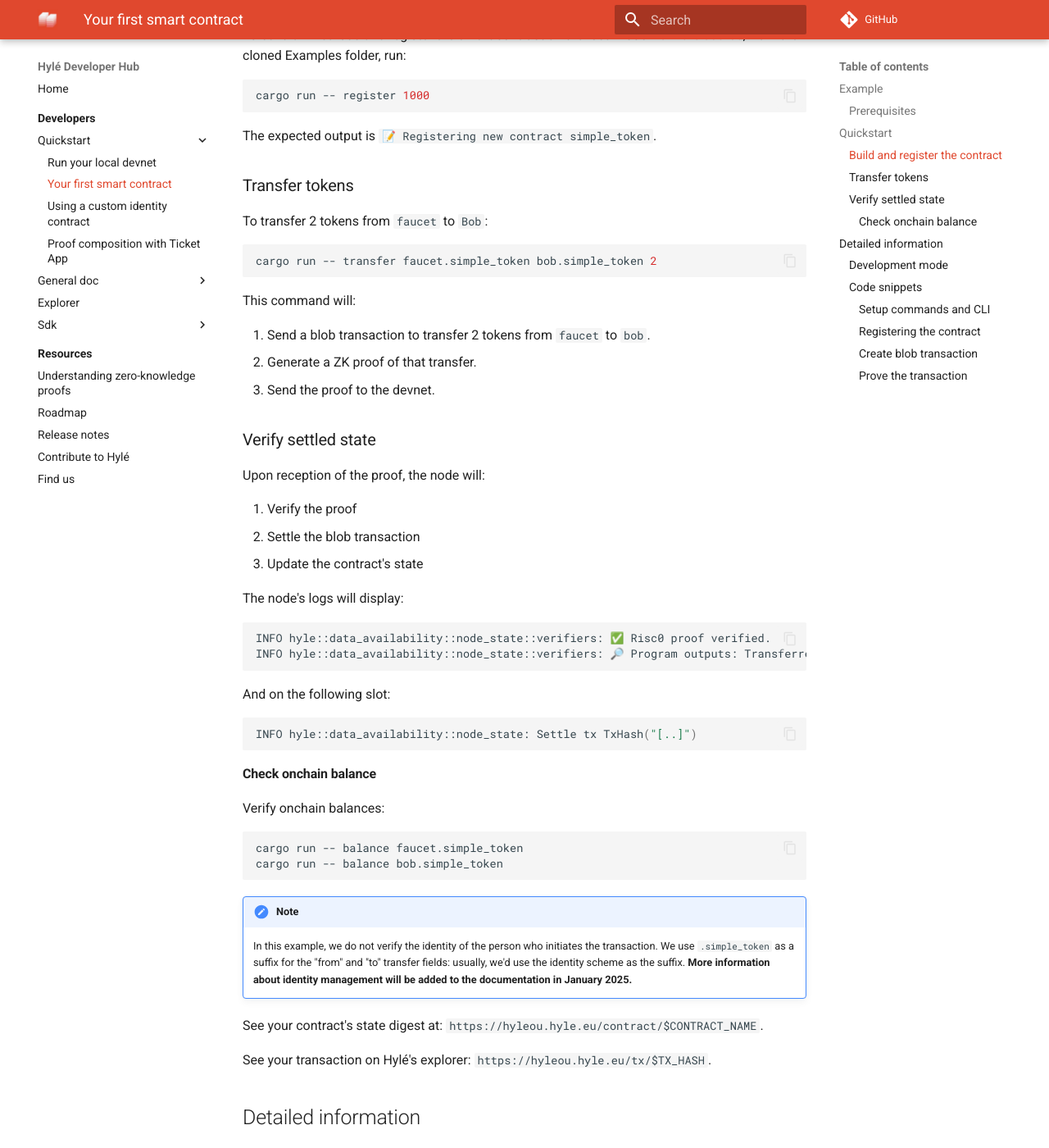
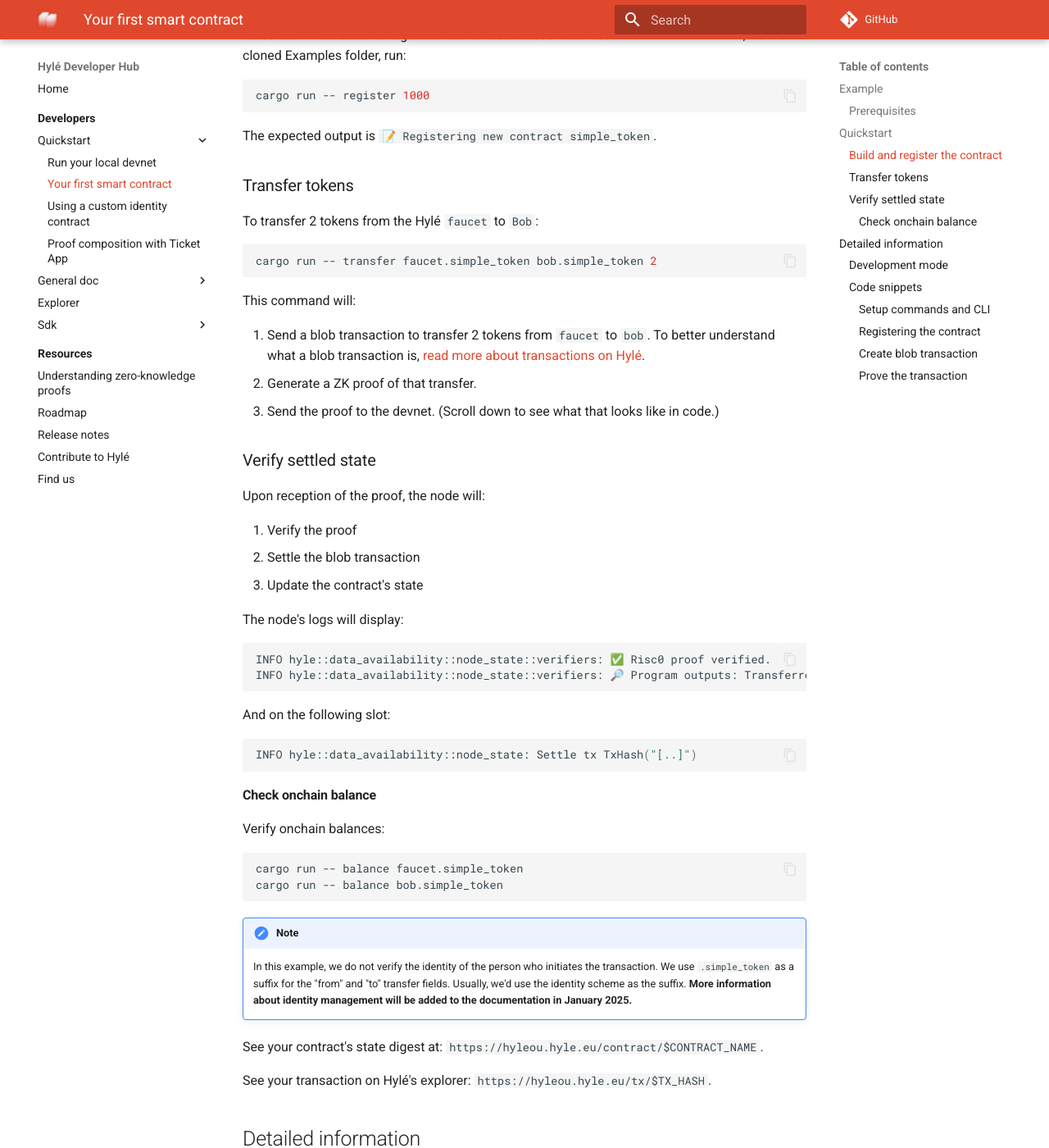
Before and after one commit to Hyle-org/devhub-hyle, an MkDocs documentation site: the page built from docs/developers/quickstart/your-first-smart-contract.md, in a window 1280 px wide and 1400 px high, scrolled down 876 px. Shown: the whole window at 82% size. Built offline with MkDocs 1.6.1 and Material for MkDocs 9.7.7, drawn with Linux system fonts in a browser that asks for light colours; comment, search, counter and statistics services are not loaded; some of the changed text lies outside the part shown.

Commit message:
live doc review comments

````diff
--- a/docs/developers/quickstart/your-first-smart-contract.md
+++ b/docs/developers/quickstart/your-first-smart-contract.md
@@ -4,7 +4,7 @@
 
 You can also check out [the same example built with SP1](https://github.com/Hyle-org/examples/tree/main/simple-token-sp1).
 
-For an in-depth understanding of smart contracts, check out our [anatomy of a smart contract](../general-doc/smart-contracts.md).
+For an in-depth understanding of smart contracts, check out the [anatomy of a smart contract](../general-doc/smart-contracts.md).
 
 ## Example
 
@@ -32,7 +32,7 @@
 
 ### Transfer tokens
 
-To transfer 2 tokens from `faucet` to `Bob`:
+To transfer 2 tokens from the Hylé `faucet` to `Bob`:
 
 ```bash
 cargo run -- transfer faucet.simple_token bob.simple_token 2
@@ -40,9 +40,9 @@
 
 This command will:
 
-1. Send a blob transaction to transfer 2 tokens from `faucet` to `bob`.
+1. Send a blob transaction to transfer 2 tokens from `faucet` to `bob`. To better understand what a blob transaction is, [read more about transactions on Hylé](../general-doc/identity.md).
 2. Generate a ZK proof of that transfer.
-3. Send the proof to the devnet.
+3. Send the proof to the devnet. (Scroll down to see what that looks like in code.)
 
 ### Verify settled state
 
@@ -75,7 +75,7 @@
 ```
 
 !!! note
-    In this example, we do not verify the identity of the person who initiates the transaction. We use `.simple_token` as a suffix for the "from" and "to" transfer fields: usually, we'd use the identity scheme as the suffix. **More information about identity management will be added to the documentation in January 2025.**
+    In this example, we do not verify the identity of the person who initiates the transaction. We use `.simple_token` as a suffix for the "from" and "to" transfer fields. Usually, we'd use the identity scheme as the suffix. **More information about identity management will be added to the documentation in January 2025.**
 
 See your contract's state digest at: `https://hyleou.hyle.eu/contract/$CONTRACT_NAME`.
 
````
Also changed, not shown: docs/index.md (+1 -1 lines).
